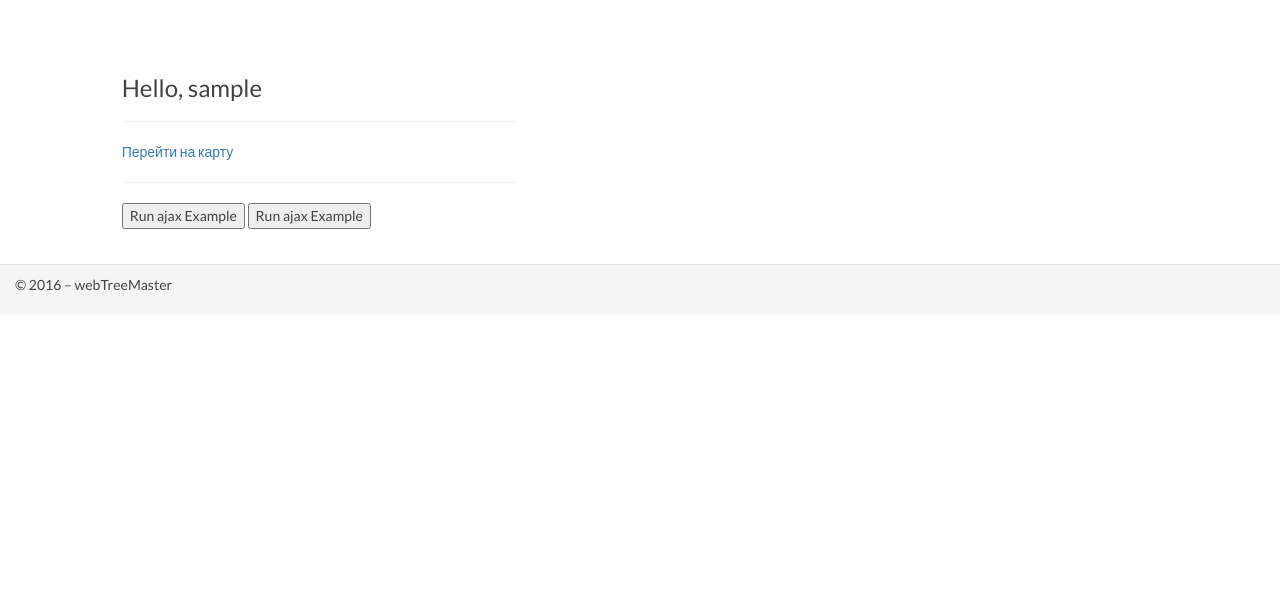
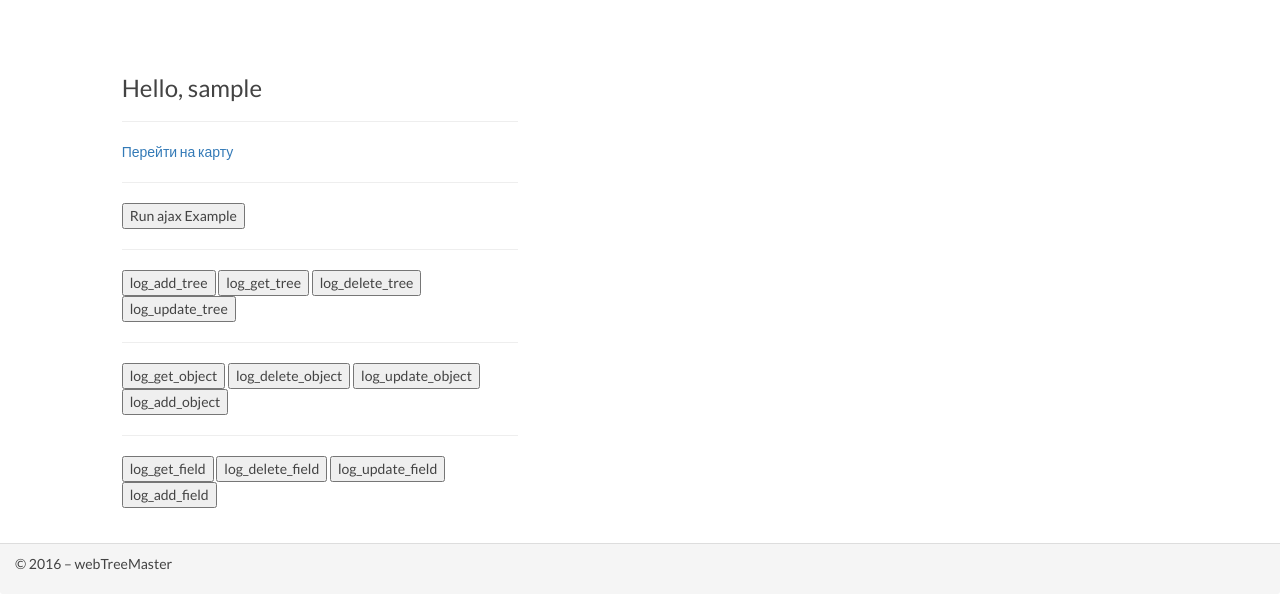
Before and after one commit to Pogozhev/webMindMaster, a Django app: page / in a window 1280 px wide. Shown: the part 50-659 px from the top of the page. Run offline with Django 3.2, Linux system fonts and the light colour scheme; the visitor is signed in with stand-in values (Sample User, id 1); data that the repository does not hold is empty; some libraries are stand-ins or nearby versions.

Commit message:
сделал функции вызова ajax для логов, в файле tree_list.html [2] немного исправил

```diff
--- a/kursach/urls.py
+++ b/kursach/urls.py
@@ -40,13 +40,13 @@ urlpatterns = [
     url(r'^update_tree/(?P<tree_id>[0-9]+)', tree_views.updateTree, name='update_tree'),
     url(r'^get_tree/(?P<tree_id>[0-9]+)', tree_views.getTree, name='get_tree'),
 
-    url(r'^new_object/(?P<tree_id>[0-9]+)', object_views.newObject, name='new_object'),
-    url(r'^delete_object/(?P<tree_id>[0-9]+)', object_views.deleteObject, name='delete_object'),
-    url(r'^update_object/(?P<tree_id>[0-9]+)', object_views.updateObject, name='update_object'),
-    url(r'^get_object/(?P<tree_id>[0-9]+)', object_views.getObject, name='get_object'),
+    url(r'^new_object/(?P<object_id>[0-9]+)', object_views.newObject, name='new_object'),
+    url(r'^delete_object/(?P<object_id>[0-9]+)', object_views.deleteObject, name='delete_object'),
+    url(r'^update_object/(?P<object_id>[0-9]+)', object_views.updateObject, name='update_object'),
+    url(r'^get_object/(?P<object_id>[0-9]+)', object_views.getObject, name='get_object'),
 
-    url(r'^new_field/(?P<tree_id>[0-9]+)', field_views.newField, name='new_field'),
-    url(r'^delete_field/(?P<tree_id>[0-9]+)', field_views.deleteField, name='delete_field'),
-    url(r'^update_field/(?P<tree_id>[0-9]+)', field_views.updateField, name='update_field'),
-    url(r'^get_field/(?P<tree_id>[0-9]+)', field_views.getField, name='get_field'),
+    url(r'^new_field/(?P<field_id>[0-9]+)', field_views.newField, name='new_field'),
+    url(r'^delete_field/(?P<field_id>[0-9]+)', field_views.deleteField, name='delete_field'),
+    url(r'^update_field/(?P<field_id>[0-9]+)', field_views.updateField, name='update_field'),
+    url(r'^get_field/(?P<field_id>[0-9]+)', field_views.getField, name='get_field'),
 ] + static(settings.STATIC_URL, document_root=settings.STATIC_ROOT)
--- a/templates/trees/tree_list.html
+++ b/templates/trees/tree_list.html
@@ -25,8 +25,23 @@
 <span>{{ jsonDeSer|linebreaks }}</span>
 
 <input type="button" value="Run ajax Example" id="but" name="but" onclick="ajaxexmpl()"/>
+<hr>
 
-<input type="button" value="Run ajax Example" id="but" name="but" onclick="log_add_tree(1)"/>
+<input type="button" value="log_add_tree"  name="but" onclick="log_add_tree(1)"/>
+<input type="button" value="log_get_tree"  name="but" onclick="log_get_tree(1)"/>
+<input type="button" value="log_delete_tree"  name="but" onclick="log_delete_tree(1)"/>
+<input type="button" value="log_update_tree"  name="but" onclick="log_update_tree(1)"/>
+<hr>
+<input type="button" value="log_get_object"  name="but" onclick="log_get_object(1)"/>
+<input type="button" value="log_delete_object"  name="but" onclick="log_delete_object(1)"/>
+<input type="button" value="log_update_object"  name="but" onclick="log_update_object(1)"/>
+<input type="button" value="log_add_object"  name="but" onclick="log_add_object(1)"/>
+<hr>
+<input type="button" value="log_get_field"  name="but" onclick="log_get_field(1)"/>
+<input type="button" value="log_delete_field"  name="but" onclick="log_delete_field(1)"/>
+<input type="button" value="log_update_field"  name="but" onclick="log_update_field(1)"/>
+<input type="button" value="log_add_field"  name="but" onclick="log_add_field(1)"/>
+
 
    {% comment %} <a href="{% url 'workspace_new_tree' tree_name='new_tree' %}"  class="btn btn-primary">Создать новое дерево</a>{% endcomment %}
     <br>
```
Also changed, not shown: 1 other file.
